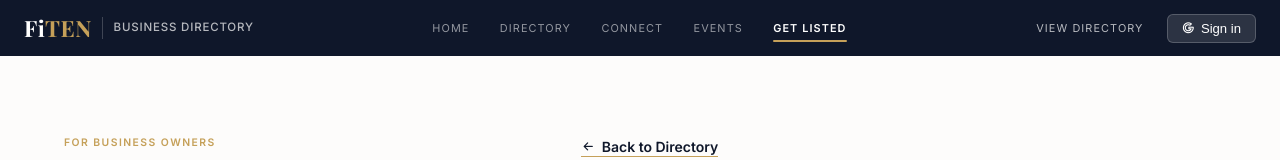
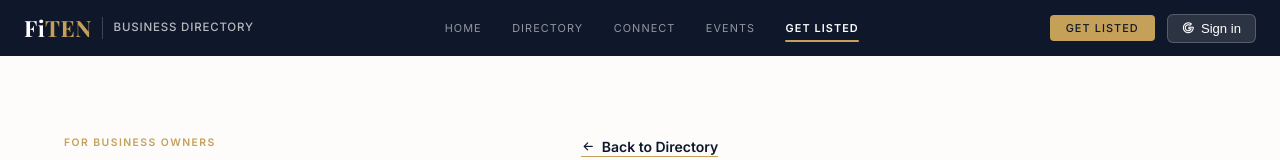
Before and after one commit to MehanazMI/fiten-business-directory, a Next.js app: page /form in a window 1280 px wide. Shown: the top 160 px of the page. Built offline with nearby package versions, Linux system fonts and the light colour scheme; no server answers; a web font is replaced by a local one.

Commit message:
chore: remove redundant View Directory CTA from form page header

```diff
--- a/app/components/SiteHeader.tsx
+++ b/app/components/SiteHeader.tsx
@@ -2,11 +2,10 @@ import MobileNav from './MobileNav'
 import AuthButton from './AuthButton'
 
 interface SiteHeaderProps {
-  page?: 'form'
   activeLink?: 'home' | 'directory' | 'connect' | 'events' | 'form'
 }
 
-export default function SiteHeader({ page, activeLink }: SiteHeaderProps = {}) {
+export default function SiteHeader({ activeLink }: SiteHeaderProps = {}) {
   return (
     <header className="site-header">
       <div className="logo-area">
@@ -29,13 +28,7 @@ export default function SiteHeader({ page, activeLink }: SiteHeaderProps = {}) {
       </nav>
 
       <div className="hdr-right">
-        {page === 'form' ? (
-          <a className="nav-link hdr-right-link" href="/directory" style={{ color: 'rgba(255,255,255,0.7)' }}>
-            View Directory
-          </a>
-        ) : (
-          <a className="hdr-btn" href="/form">Get Listed</a>
-        )}
+        <a className="hdr-btn" href="/form">Get Listed</a>
         <AuthButton />
         <MobileNav activeLink={activeLink} />
       </div>
--- a/app/form/page.tsx
+++ b/app/form/page.tsx
@@ -36,7 +36,7 @@ export default async function FormPage() {
 
   return (
     <>
-      <SiteHeader page="form" activeLink="form" />
+      <SiteHeader activeLink="form" />
       <div className="form-page">
 
         <aside className="form-intro">
```
Also changed, not shown: 1 other file (tests, documents, lock files or other folders).
